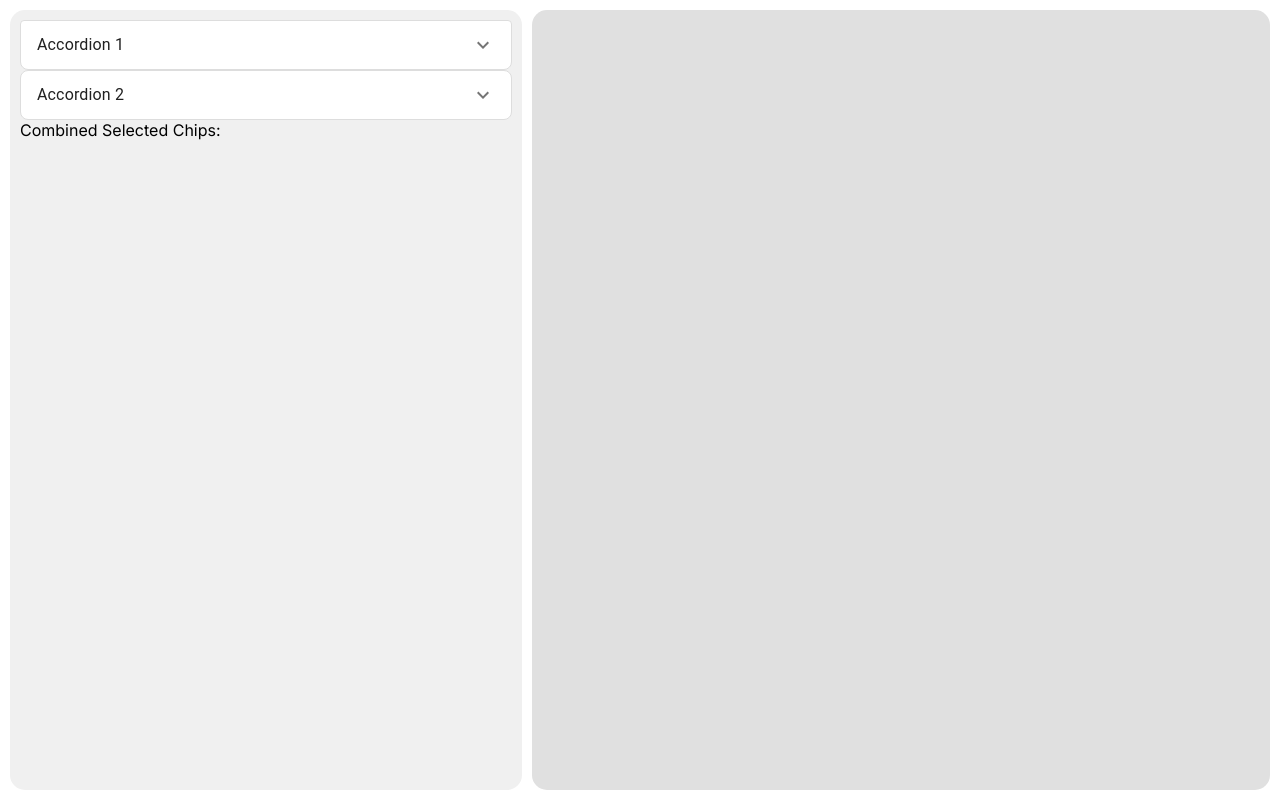
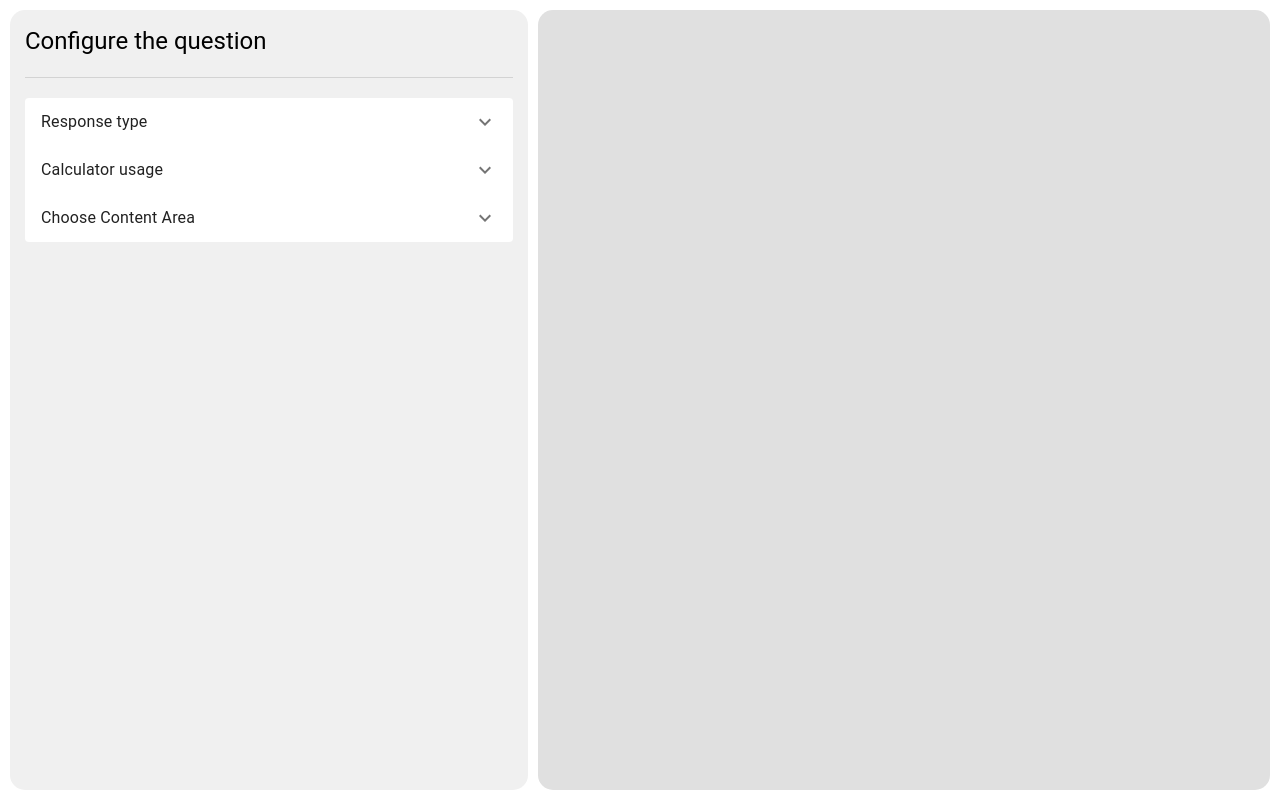
Before and after one commit to jabbarlee/beta-questionist, a Next.js app: page / in a window 1280 px wide. Built offline with nearby package versions, Linux system fonts and the light colour scheme.

Commit message:
config side redesigned

```diff
--- a/src/app/(web)/page.tsx
+++ b/src/app/(web)/page.tsx
@@ -1,10 +1,11 @@
 import PageWrapper from "@/components/PageWrapper"
 import styles from './page.module.css'
+import { inter } from '@/lib/data/fonts'
 
 export default function Home() {
 
   return (
-    <div>
+    <div className={inter.className}>
       <PageWrapper />
     </div>
   );
--- a/src/components/Accordion/index.tsx
+++ b/src/components/Accordion/index.tsx
@@ -14,15 +14,14 @@
   onChipClick,
 }) => {
   return (
-    <Accordion sx={{ boxShadow: 'none', border: '1px solid #ddd', borderRadius: '8px', '&:before': { display: 'none' } }}>
+    <Accordion sx={{ boxShadow: 'none', '&:before': { display: 'none' }, width: '100%' }}>
       <AccordionSummary
         expandIcon={<ExpandMoreIcon />}
         id={`${accordionId}-header`}
-        sx={{ borderTopLeftRadius: '8px', borderTopRightRadius: '8px' }}
       >
         <Typography>{title}</Typography>
       </AccordionSummary>
-      <AccordionDetails sx={{ borderBottomLeftRadius: '8px', borderBottomRightRadius: '8px' }}>
+      <AccordionDetails >
         <Typography>{metaText}</Typography>
         <br />
         <SelectionChip chips={chips} selectedChips={selectedChips} onChipClick={onChipClick} />
--- a/src/components/ConfigSide/index.module.css
+++ b/src/components/ConfigSide/index.module.css
@@ -1,6 +1,9 @@
 .configSide {
     flex: 2;
     background-color: #f0f0f0;
+    overflow-y: auto;
+    padding: 15px;
+    box-sizing: border-box;
+    height: 100%;
     border-radius: 15px;
-    padding: 10px;
   }
--- a/src/components/ConfigSide/index.tsx
+++ b/src/components/ConfigSide/index.tsx
@@ -4,20 +4,21 @@
 import AccordionSelection from '../Accordion';
 import styles from './index.module.css';
 import { handleChipClick } from '@/actions/handleChipClick';
+import { accordions } from '@/lib/data/questionConfig';
+import { Typography, Divider } from '@mui/material';
 
 const ConfigSide = () => {
   const [selectedChipsState, setSelectedChipsState] = useState<{ [key: string]: string[] }>({});
 
-  const accordions = [
-    { id: 'accordion1', title: 'Accordion 1', metaText: 'Meta text 1', chips: ['Chip 1', 'Chip 2', 'Chip 3'] },
-    { id: 'accordion2', title: 'Accordion 2', metaText: 'Meta text 2', chips: ['Chip 4', 'Chip 5', 'Chip 6'] },
-    // Add more accordions as needed
-  ];
 
   const combinedSelectedChips = Object.values(selectedChipsState).flat();
 
   return (
     <div className={styles.configSide}>
+        <Typography variant="h5">Configure the question</Typography>
+        <br/>
+        <Divider />
+        <br/>
         {accordions.map((accordion) => (
             <AccordionSelection
             key={accordion.id}
@@ -29,9 +30,6 @@
             onChipClick={(chip) => handleChipClick({ accordionId: accordion.id, chip, setSelectedChipsState })}
             />
         ))}
-      <div>
-        Combined Selected Chips: {combinedSelectedChips.join(', ')}
-      </div>
     </div>
   );
 };
--- a/src/components/SelectionChip/index.tsx
+++ b/src/components/SelectionChip/index.tsx
@@ -11,7 +11,7 @@
 
 const SelectionChip: React.FC<SelectionChipProps> = ({ chips, selectedChips, onChipClick }) => {
   return (
-    <Stack direction="row" spacing={1}>
+    <Stack direction="row" spacing={1} flexWrap="wrap" maxWidth="100%" useFlexGap>
       {chips.map((chip, index) => (
         <Chip
           key={index}
--- /dev/null
+++ b/src/lib/data/fonts.ts
@@ -0,0 +1,3 @@
+import { Inter } from 'next/font/google';
+
+export const inter = Inter({ subsets: ['latin'] })
--- /dev/null
+++ b/src/lib/data/questionConfig.ts
@@ -0,0 +1,26 @@
+export const accordions = [
+    {
+        id: 'response_type',
+        title: 'Response type',
+        metaText: `Select one or more options to define the format of the questions you want to generate. If you want the questions to be randomly generated from both types, you can select both options.`,
+        chips: ['Multiple Choice', 'Grid-in']
+    },
+    {
+        id: 'calculator_usage',
+        title: 'Calculator usage',
+        metaText: `Select one or both options to specify the calculator policy for the questions you want to generate. If you want the questions to be randomly generated with mixed calculator policies, you can select both options.`,
+        chips: ['Calculator', 'No Calculator']
+    },
+    {
+        id: 'content_area',
+        title: 'Choose Content Area',
+        metaText: `Select the content areas you want to include in the questions. You can choose multiple content areas to cover a wide range of topics.`,
+        chips: [
+            'Algebra',
+            'Advanced Math',
+            'Problem Solving and Data Analysis',
+            'Geometry and Trigonometry',
+            'Additional Topics'
+        ]
+    }
+];
```
Lines whose indentation alone changed are shown as unchanged.
